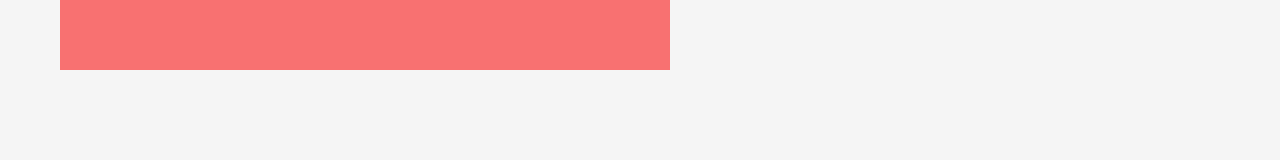
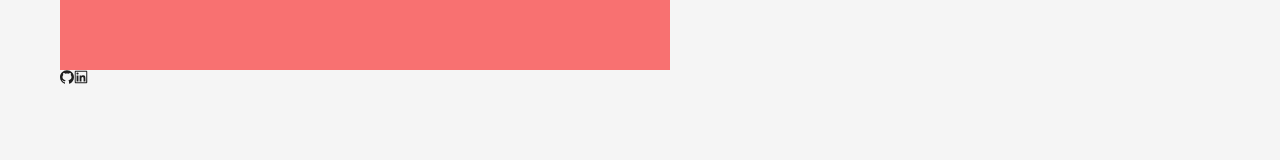
Before and after one commit to HassanKashif-pro/My-Portfolio, a React (Create React App) app: page / in a window 1280 px wide. Shown: the part 674-834 px from the top of the page. Built offline with nearby package versions, Linux system fonts and the light colour scheme.

Commit message:
Github and LinkedIn icons added to the Intro Page.

```diff
--- a/src/Pages/Home.tsx
+++ b/src/Pages/Home.tsx
@@ -2,6 +2,9 @@ import { Content, Footer, Header } from "antd/es/layout/layout";
 import "../styles/Home.css";
 import { Layout, Switch } from "antd";
 import React, { useState } from "react";
+import Link from "antd/es/typography/Link";
+import GithubOutlined from "@ant-design/icons/lib/icons/GithubOutlined";
+import { LinkedinOutlined } from "@ant-design/icons";
 
 function Home() {
   const [theme, setTheme] = useState("light");
@@ -40,7 +43,7 @@ function Home() {
         </div>
       </Header>
 
-      {/* Add marginTop to avoid overlap with fixed header */}
+      {/* THAT RED BOX AT THE LEFT */}
       <Content className="Content" style={{ marginTop: "64px"}}>
         <Content style={{ paddingLeft:"60px", position:"relative"}}>
           <Content>
@@ -51,8 +54,13 @@ function Home() {
           <Content className="Intro-section" style={{ background: "#f87171" }}>
             <div className="scroll-down">← Scroll</div>
           </Content>
+    <Content className="Social-links">
+       <GithubOutlined className="github-social" href="/https://github.com/HassanKashif-pro"/>
+       <LinkedinOutlined className="linkedIn-social" href="/https://github.com/HassanKashif-pro"/>
+    </Content>
         </Content>
       </Content>
+
 
       <Footer style={{ textAlign: "center" }}>@2024 MHK</Footer>
     </Layout>
```
